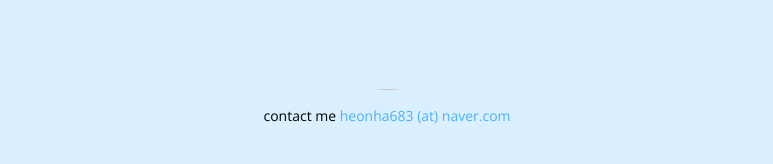
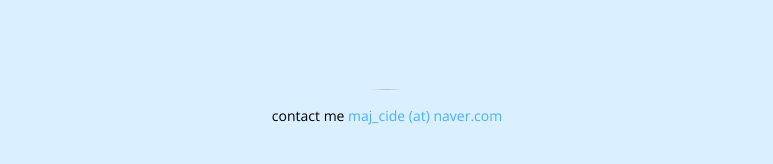
Before and after one commit to kirqe/autm-rb, a Jekyll site: the page built from index.html, in a window 1280 px wide. Shown: the part 413-577 px from the top of the page, without its empty margins (253-1026 px from the left). Built offline with Jekyll 4.4.1, drawn with Linux system fonts in a browser that asks for light colours; nearby versions of some CDN libraries; comment, search, counter and statistics services are not loaded.

Commit message:
Update _config.yml

```diff
--- a/_config.yml
+++ b/_config.yml
@@ -11,8 +11,8 @@ header: 오픈소스 9조 포트폴리오 블로그
 # for welcome page
 # to replace image go to index.html
 email:
-  address: "heonha683@naver.com"
-  text: "heonha683 (at) naver.com"
+  address: "maj_cide@naver.com"
+  text: "maj_cide (at) naver.com"
 
 # disqus comment
 disqus:
```
